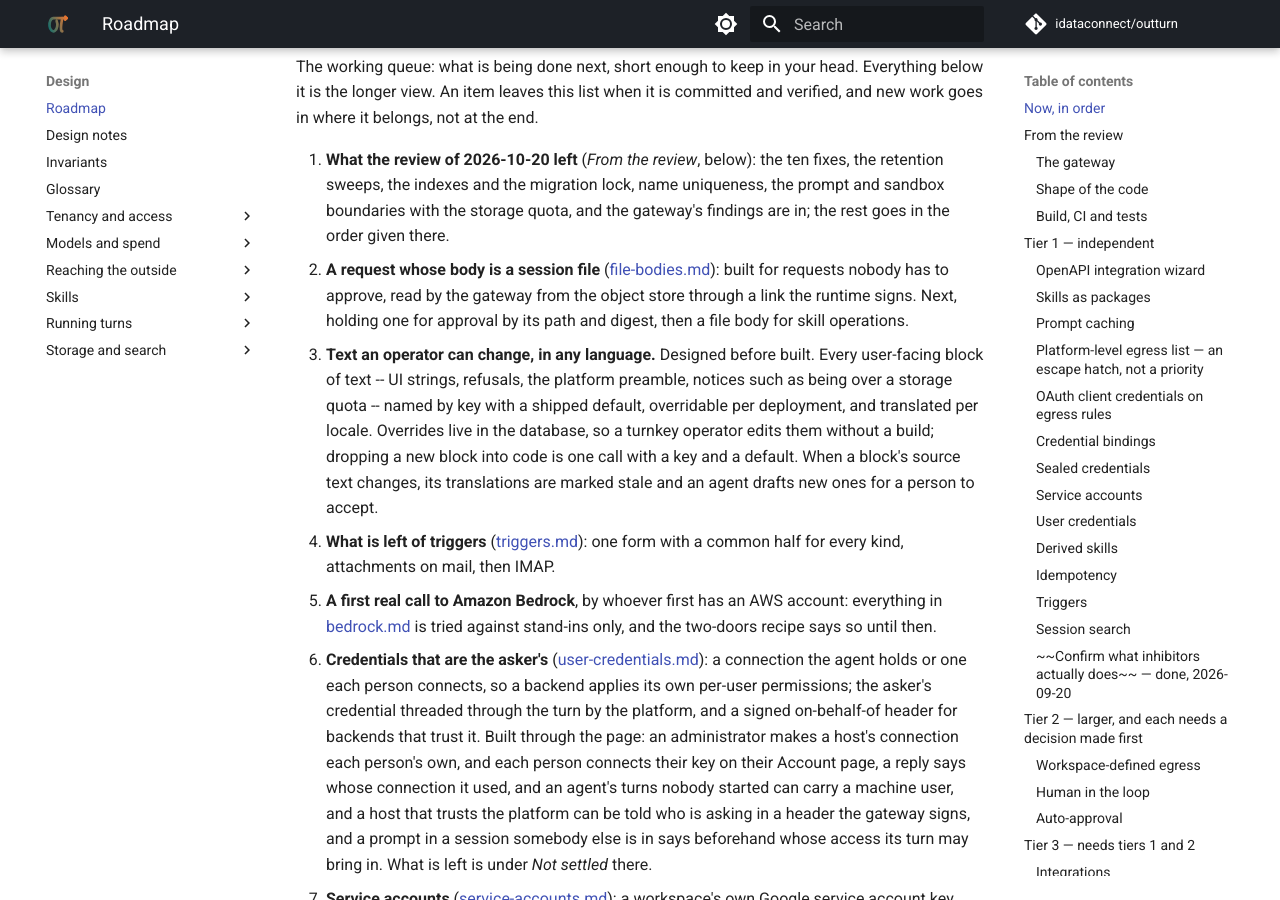
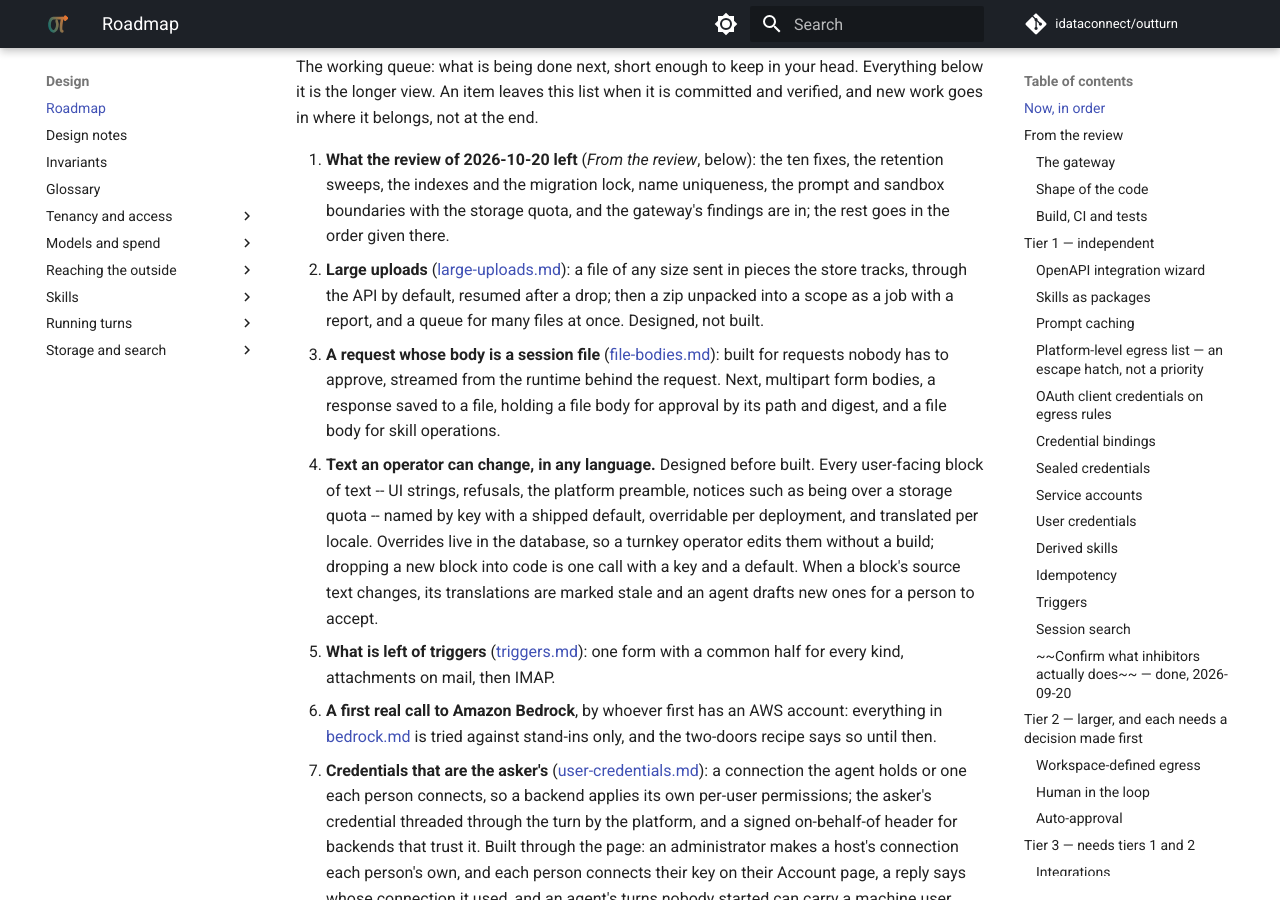
Before and after one commit to idataconnect/outturn, an MkDocs documentation site: the page built from docs/roadmap.md, in a window 1280 px wide and 900 px high, scrolled down 476 px. Built offline with MkDocs 1.6.1 and Material for MkDocs 9.7.7, drawn with Linux system fonts in a browser that asks for light colours; comment, search, counter and statistics services are not loaded.

Commit message:
Design large uploads
A person can upload a file of at most 25 MiB in one request, which covers a
photo and not a company's onboarding data. The design sends a large file in
pieces the store itself tracks, through the API by default so a turnkey
deployment's in-cluster store still works, with one row per upload for quota
and resuming. On top of it, a zip unpacked into a scope as a job with a
report, and a queue for many files at once.

Co-Authored-By: Claude Opus 5.5 <noreply@anthropic.com>

```diff
--- a/docs/roadmap.md
+++ b/docs/roadmap.md
@@ -22,11 +22,16 @@ committed and verified, and new work goes in where it belongs, not at the end.
    ten fixes, the retention sweeps, the indexes and the migration lock, name uniqueness, the prompt
    and sandbox boundaries with the storage quota, and the gateway's findings are in; the rest goes in
    the order given there.
-2. **A request whose body is a session file** ([file-bodies.md](file-bodies.md)):
-   built for requests nobody has to approve, read by the gateway from the
-   object store through a link the runtime signs. Next, holding one for
-   approval by its path and digest, then a file body for skill operations.
-3. **Text an operator can change, in any language.** Designed before built.
+2. **Large uploads** ([large-uploads.md](large-uploads.md)): a file of any
+   size sent in pieces the store tracks, through the API by default, resumed
+   after a drop; then a zip unpacked into a scope as a job with a report, and
+   a queue for many files at once. Designed, not built.
+3. **A request whose body is a session file** ([file-bodies.md](file-bodies.md)):
+   built for requests nobody has to approve, streamed from the runtime behind
+   the request. Next, multipart form bodies, a response saved to a file,
+   holding a file body for approval by its path and digest, and a file body
+   for skill operations.
+4. **Text an operator can change, in any language.** Designed before built.
    Every user-facing block of text -- UI strings, refusals, the platform
    preamble, notices such as being over a storage quota -- named by key
    with a shipped default, overridable per deployment, and translated per
```
Also changed, not shown: other parts of docs/roadmap.md (+4 -4 lines), AGENTS.md (+1 -0 lines), docs/large-uploads.md (added, +134 -0 lines).
